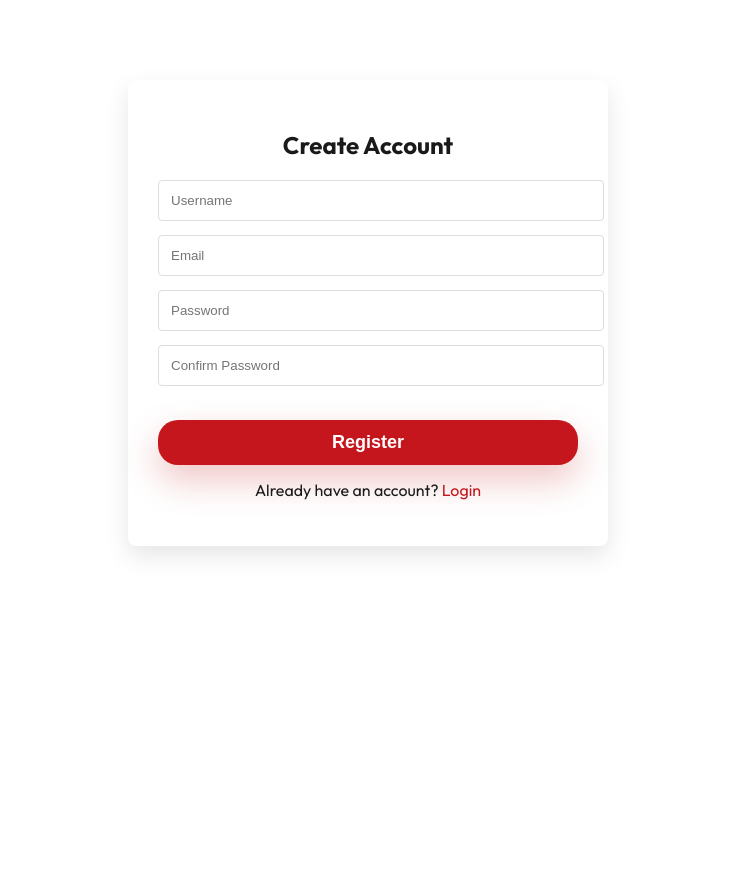
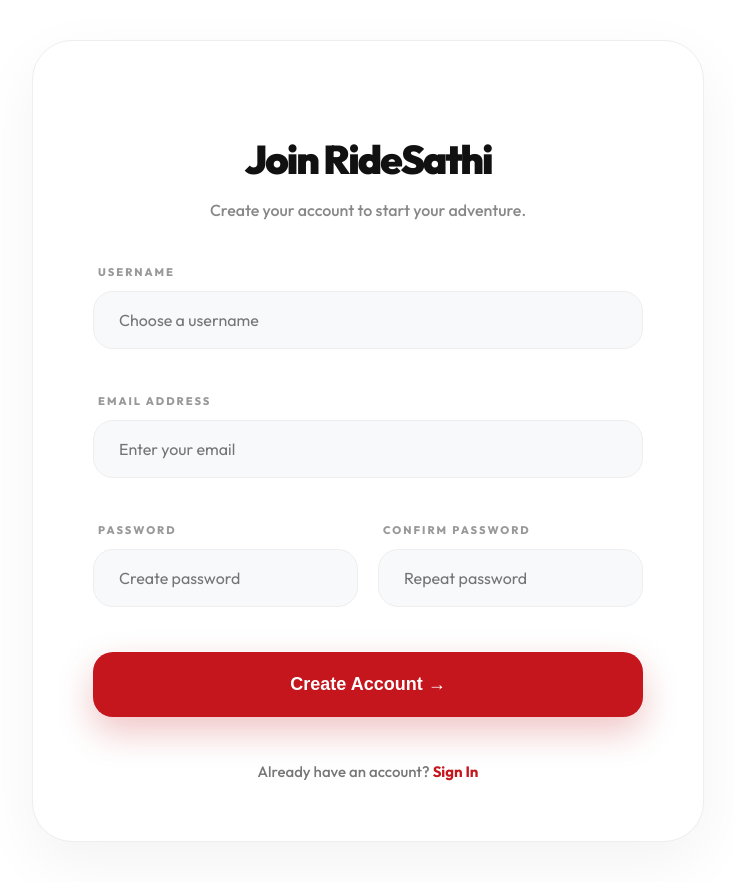
Before and after one commit to AnjilaSunar/Ride_Sathi, a Django app: page /register/ in a window 1280 px wide. Shown: the whole page, without its empty margins (272-1007 px from the left). Before the commit the page ends 556 px from the top, so only its background shows below. Run offline with Django 5.2, Linux system fonts and the light colour scheme.

Commit message:
updating the ui

```diff
--- a/ridesathi/templates/accounts/register.html
+++ b/ridesathi/templates/accounts/register.html
@@ -3,41 +3,53 @@
 <html lang="en">
 <head>
     <meta charset="UTF-8">
+    <meta name="viewport" content="width=device-width, initial-scale=1.0">
     <title>Register | RideSathi</title>
-
     <link rel="stylesheet" href="{% static 'assets/css/style.css' %}">
     <link rel="stylesheet" href="{% static 'assets/css/register.css' %}">
 </head>
-<body>
+<body class="register-page">
 
-<div class="auth-container">
-    <h2>Create Account</h2>
+    <div class="register-card">
+        <h2>Join RideSathi</h2>
+        <p>Create your account to start your adventure.</p>
 
         <form method="POST" onsubmit="return validatePasswords();">
             {% csrf_token %}
 
-        <input type="text" name="username" placeholder="Username" required>
+            <div class="form-grid">
+                <div class="form-group full">
+                    <label>Username</label>
+                    <input type="text" name="username" placeholder="Choose a username" required>
                     {% if username_error %}
-            <span class="field-error">{{ username_error }}</span>
+                        <span style="color: #c4161c; font-size: 11px; font-weight: 700; display: block; margin-top: 5px;">{{ username_error }}</span>
                     {% endif %}
+                </div>
 
-        <input type="email" name="email" placeholder="Email" required>
+                <div class="form-group full">
+                    <label>Email Address</label>
+                    <input type="email" name="email" placeholder="Enter your email" required>
                     {% if email_error %}
-            <span class="field-error">{{ email_error }}</span>
+                        <span style="color: #c4161c; font-size: 11px; font-weight: 700; display: block; margin-top: 5px;">{{ email_error }}</span>
                     {% endif %}
+                </div>
 
+                <div class="form-group">
+                    <label>Password</label>
+                    <input type="password" id="password1" name="password1" placeholder="Create password" required>
+                </div>
 
+                <div class="form-group">
+                    <label>Confirm Password</label>
+                    <input type="password" id="password2" name="password2" placeholder="Repeat password" required>
+                </div>
+            </div>
 
-        <input type="password" id="password1" name="password1" placeholder="Password" required>
+            <button type="submit" class="btn-register">Create Account →</button>
 
-        <input type="password" id="password2" name="password2"
-               placeholder="Confirm Password" required>
-
-        <button type="submit" class="btn-register">Register</button>
-
-        <p class="auth-link">
-            Already have an account? <a href="{% url 'login' %}">Login</a>
-        </p>
+            <div class="auth-footer">
+                Already have an account? <a href="{% url 'login' %}">Sign In</a>
+            </div>
         </form>
     </div>
 
@@ -57,7 +69,6 @@ function validatePasswords() {
         }
     }
 
-
     p2.addEventListener("input", () => {
         if (p1.value === p2.value) {
             p2.setCustomValidity("");
@@ -66,15 +77,14 @@ p2.addEventListener("input", () => {
     </script>
 
     {% if messages %}
-<div class="alert-container">
+        <div style="position: fixed; bottom: 30px; left: 50%; transform: translateX(-50%);">
             {% for message in messages %}
-        <div class="alert {{ message.tags }}">
+                <div style="background: rgba(196, 22, 28, 0.9); backdrop-filter: blur(10px); color: #fff; padding: 12px 30px; border-radius: 50px; font-size: 14px; font-weight: 700; box-shadow: 0 10px 30px rgba(196, 22, 28, 0.3);">
                     {{ message }}
                 </div>
             {% endfor %}
         </div>
     {% endif %}
 
-
 </body>
 </html>
```
Also changed, not shown: ridesathi/templates/accounts/login.html (+22 -13 lines). Lines whose indentation alone changed are shown as unchanged.
